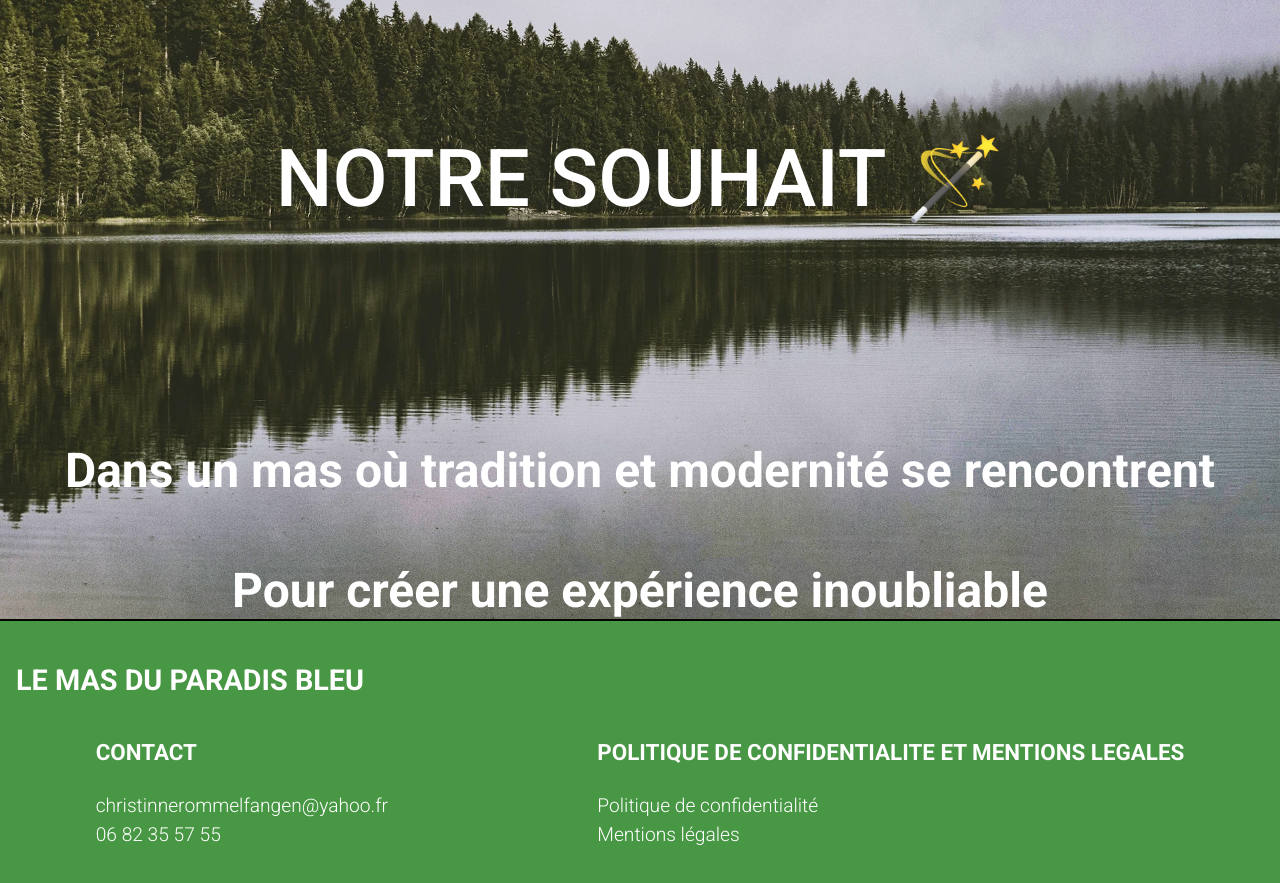
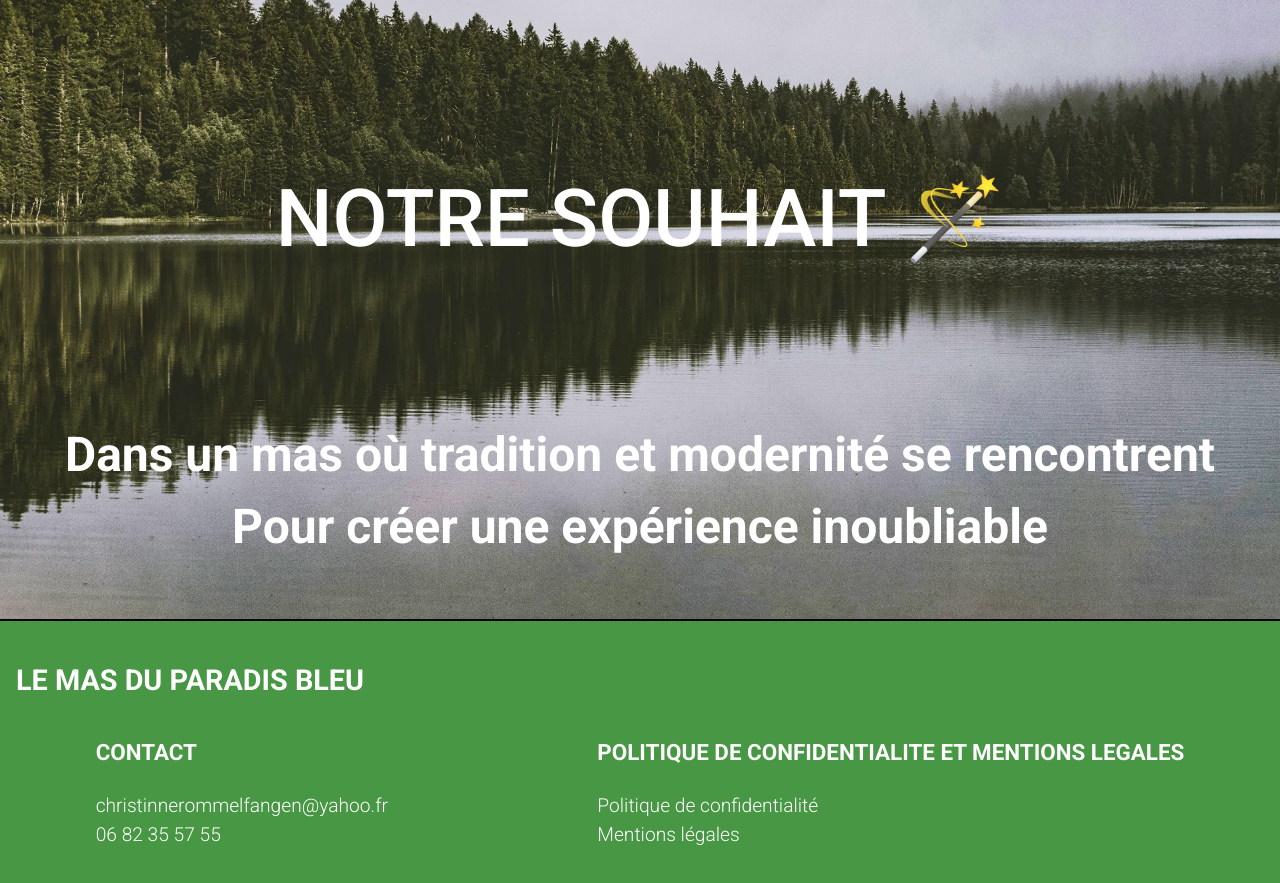
Before and after one commit to DoomZyx/Le-Mas-Du-Paradis, a React (Vite) app: page /about in a window 1280 px wide. Shown: the part 3800-4683 px from the top of the page. Built offline with nearby package versions, Linux system fonts and the light colour scheme.

Commit message:
réajustement css

```diff
--- a/src/components/About/Welcome /_welcome.scss
+++ b/src/components/About/Welcome /_welcome.scss
@@ -24,8 +24,8 @@
     text-align: center;
     h2 {
       font-weight: 500;
-      margin-top: 4em;
-      margin-bottom: 12rem;
+      margin-top: 4.5em;
+      margin-bottom: 10rem;
       font-size: 5em;
       display: flex;
       flex-direction: row;
@@ -34,7 +34,7 @@
   }
   h3 {
     position: relative;
-    line-height: 2.5;
+    line-height: 1.5;
     font-size: 3em;
   }
 }
--- a/src/components/Homepage/header-H/_header.scss
+++ b/src/components/Homepage/header-H/_header.scss
@@ -3,7 +3,7 @@
 
   .header-home {
     .layout-header {
-      height: 700px;
+      height: 650px;
       z-index: 2;
       display: flex;
       flex-direction: column;
--- a/src/components/Location/Header-L/_header-L.scss
+++ b/src/components/Location/Header-L/_header-L.scss
@@ -2,7 +2,7 @@
 
 .header-l {
   position: relative;
-  top: 250px;
+  top: 200px;
   height: 30vh;
   .layout-header2 {
     position: relative;
```
